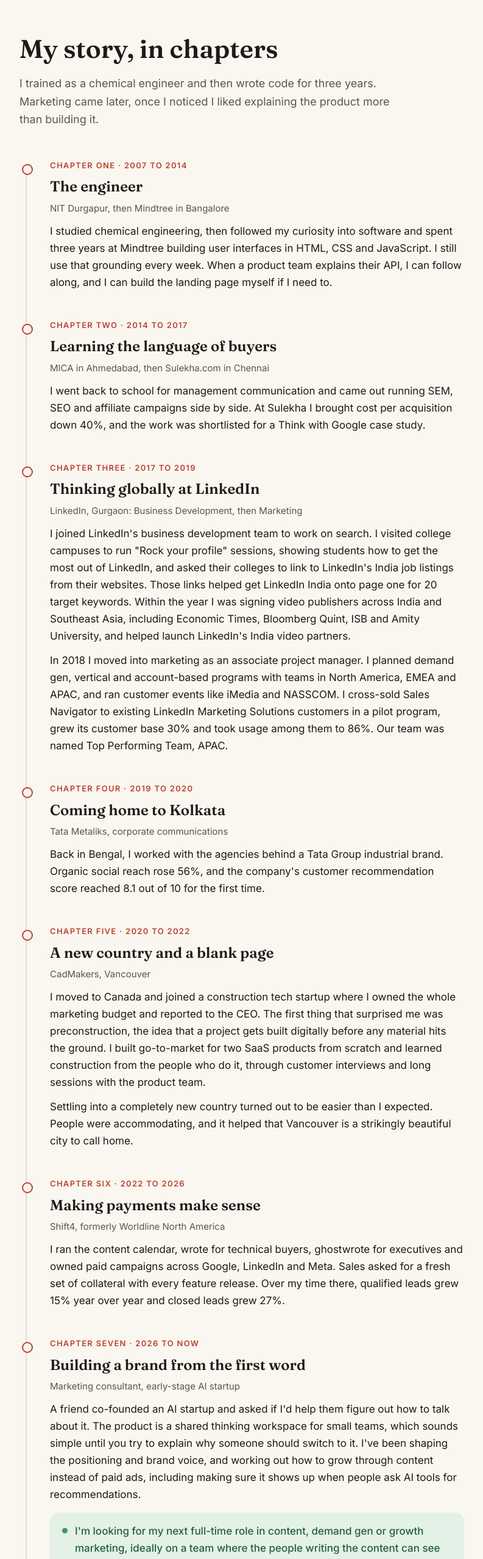
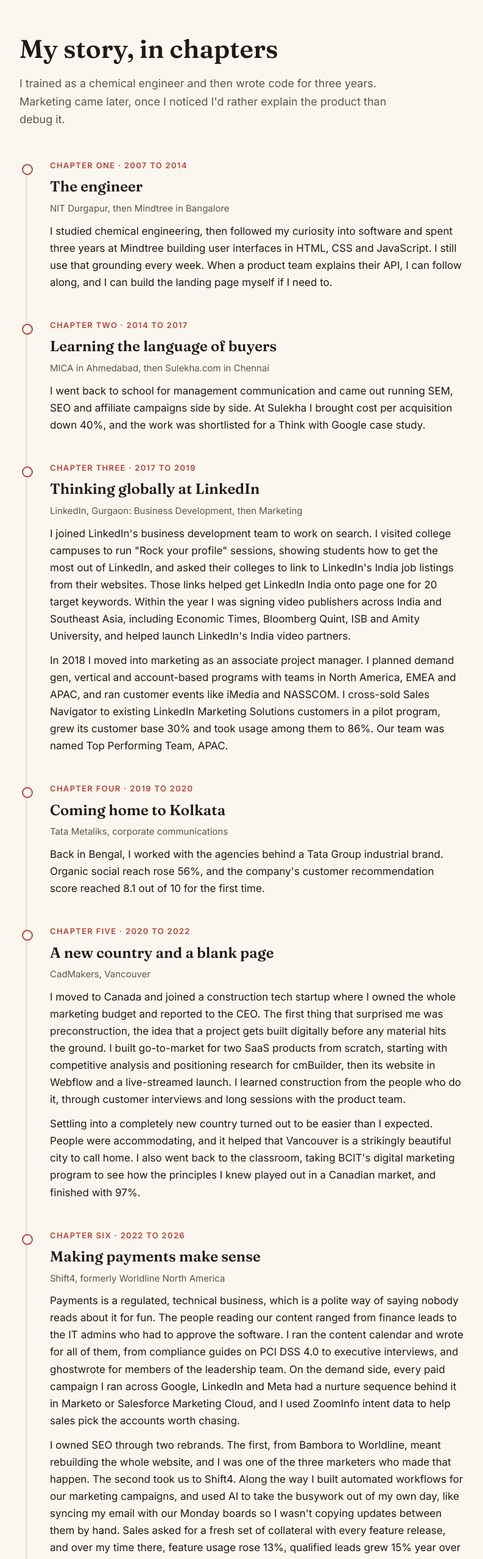
Before and after one commit to ananyaganguli/ananyaganguli.github.io, a plain HTML site: page index.html in a window 1280 px wide. Shown: the part 1400-3957 px from the top of the page at 61% size, without its empty margins (112-905 px from the left). Drawn offline with Linux system fonts and the light colour scheme.

Commit message:
Add files via upload
witty?

```diff
--- a/index.html
+++ b/index.html
@@ -247,7 +247,7 @@
   <section id="story">
     <div class="wrap">
       <h2>My story, in chapters</h2>
-      <p class="section-intro">I trained as a chemical engineer and then wrote code for three years. Marketing came later, once I noticed I liked explaining the product more than building it.</p>
+      <p class="section-intro">I trained as a chemical engineer and then wrote code for three years. Marketing came later, once I noticed I&#x27;d rather explain the product than debug it.</p>
 
       <div class="timeline">
         <div class="chapter">
@@ -285,18 +285,15 @@
         <div class="chapter" id="ch-cadmakers">
           <p class="when">Chapter five · 2020 to 2022</p>
           <h3>A new country and a blank page</h3>
-          <p class="where">CadMakers, Vancouver</p><div class="more-body">
-          <p>I moved to Canada and joined a construction tech startup where I owned the whole marketing budget and reported to the CEO. The first thing that surprised me was preconstruction, the idea that a project gets built digitally before any material hits the ground. I built go-to-market for two SaaS products from scratch and learned construction from the people who do it, through customer interviews and long sessions with the product team.</p>
-          <p style="margin-top:12px">Settling into a completely new country turned out to be easier than I expected. People were accommodating, and it helped that Vancouver is a strikingly beautiful city to call home.</p>
-        </div>
+          <p class="where">CadMakers, Vancouver</p><div class="more-body"><p>I moved to Canada and joined a construction tech startup where I owned the whole marketing budget and reported to the CEO. The first thing that surprised me was preconstruction, the idea that a project gets built digitally before any material hits the ground. I built go-to-market for two SaaS products from scratch, starting with competitive analysis and positioning research for cmBuilder, then its website in Webflow and a live-streamed launch. I learned construction from the people who do it, through customer interviews and long sessions with the product team.</p>
+          <p style="margin-top:12px">Settling into a completely new country turned out to be easier than I expected. People were accommodating, and it helped that Vancouver is a strikingly beautiful city to call home. I also went back to the classroom, taking BCIT's digital marketing program to see how the principles I knew played out in a Canadian market, and finished with 97%.</p></div>
           <button class="more-btn" type="button" aria-expanded="false">Read this chapter</button>
         </div>
         <div class="chapter">
           <p class="when">Chapter six · 2022 to 2026</p>
           <h3>Making payments make sense</h3>
-          <p class="where">Shift4, formerly Worldline North America</p><div class="more-body">
-          <p>I ran the content calendar, wrote for technical buyers, ghostwrote for executives and owned paid campaigns across Google, LinkedIn and Meta. Sales asked for a fresh set of collateral with every feature release. Over my time there, qualified leads grew 15% year over year and closed leads grew 27%.</p>
-        </div>
+          <p class="where">Shift4, formerly Worldline North America</p><div class="more-body"><p>Payments is a regulated, technical business, which is a polite way of saying nobody reads about it for fun. The people reading our content ranged from finance leads to the IT admins who had to approve the software. I ran the content calendar and wrote for all of them, from compliance guides on PCI DSS 4.0 to executive interviews, and ghostwrote for members of the leadership team. On the demand side, every paid campaign I ran across Google, LinkedIn and Meta had a nurture sequence behind it in Marketo or Salesforce Marketing Cloud, and I used ZoomInfo intent data to help sales pick the accounts worth chasing.</p>
+          <p style="margin-top:12px">I owned SEO through two rebrands. The first, from Bambora to Worldline, meant rebuilding the whole website, and I was one of the three marketers who made that happen. The second took us to Shift4. Along the way I built automated workflows for our marketing campaigns, and used AI to take the busywork out of my own day, like syncing my email with our Monday boards so I wasn't copying updates between them by hand. Sales asked for a fresh set of collateral with every feature release, and over my time there, feature usage rose 13%, qualified leads grew 15% year over year and closed leads grew 27%.</p></div>
           <button class="more-btn" type="button" aria-expanded="false">Read this chapter</button>
         </div>
         <div class="chapter">
@@ -330,7 +327,7 @@
         <article class="story">
           <span class="tag">Customer story</span>
           <h3>Three days of planning, down to four hours</h3>
-          <div class="more-body"><p><span class="label">The problem.</span> CadMakers needed proof that cmBuilder worked on real job sites, and I had no construction background.</p>
+          <div class="more-body"><p><span class="label">The problem.</span> CadMakers needed proof that cmBuilder worked on real job sites, and I had no construction background, which is a bold way to start a construction case study.</p>
           <p><span class="label">What I did.</span> I did a lot of learning on the side, from the general contractor's point of view down to the smaller construction terms, until I understood the details and how useful the product could be. Then I interviewed Haycon's team and our engineers and wrote the story, which our CEO and the customer reviewed before it went live. It's still the piece I'm proudest of.</p>
           </div>
           <p class="result">Site logistics planning cut from three days to under four hours</p>
@@ -405,7 +402,7 @@
         <div class="step">
           <div class="n">03</div>
           <h3>Ship, measure, repeat</h3>
-          <p>I A/B test headlines, landing pages and emails, and track results in GA4, HubSpot, Marketo and Salesforce. Then I put more effort into whatever's working.</p>
+          <p>I A/B test headlines, landing pages and emails, and track results in GA4, HubSpot, Marketo and Salesforce. Then I put more effort into whatever's working and quietly retire whatever isn't.</p>
         </div>
       </div>
     </div>
@@ -605,7 +602,7 @@
   <section id="contact" class="contact">
     <div class="wrap">
       <h2>Have a story that needs telling?</h2>
-      <p>I'd love to hear about your product, your team, or the role you're hiring for.</p>
+      <p>Tell me about your product, your team or the role you're hiring for. I'll bring the questions.</p>
       <div class="cta">
         <a href="mailto:ana.nh3@gmail.com" class="btn btn-main">Email me</a>
         <a href="https://linkedin.com/in/ananyaganguli" target="_blank" rel="noopener" class="btn btn-ghost">LinkedIn</a>
```
